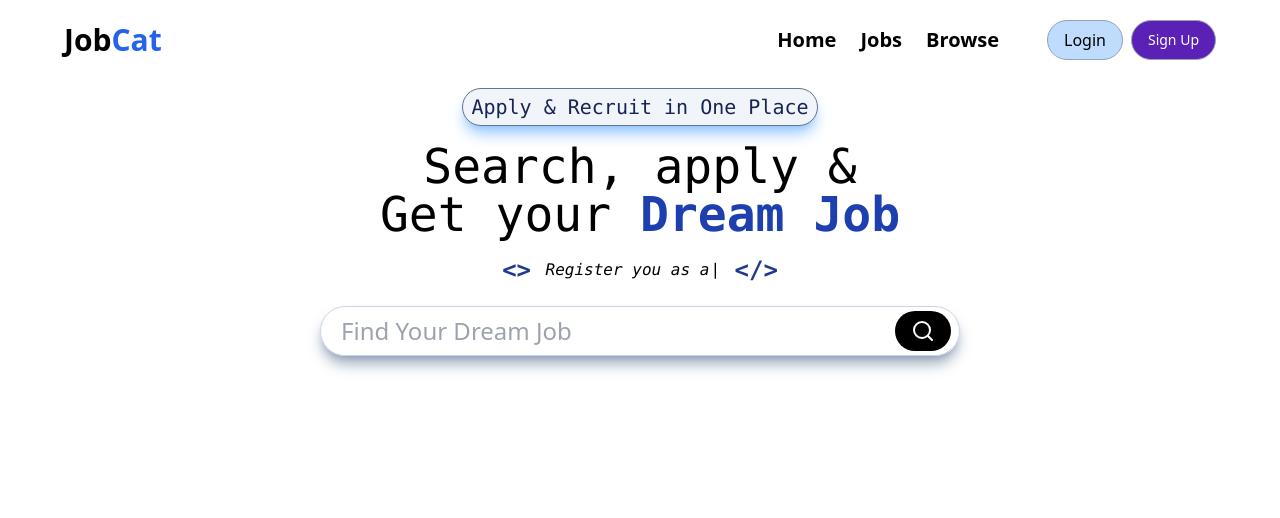
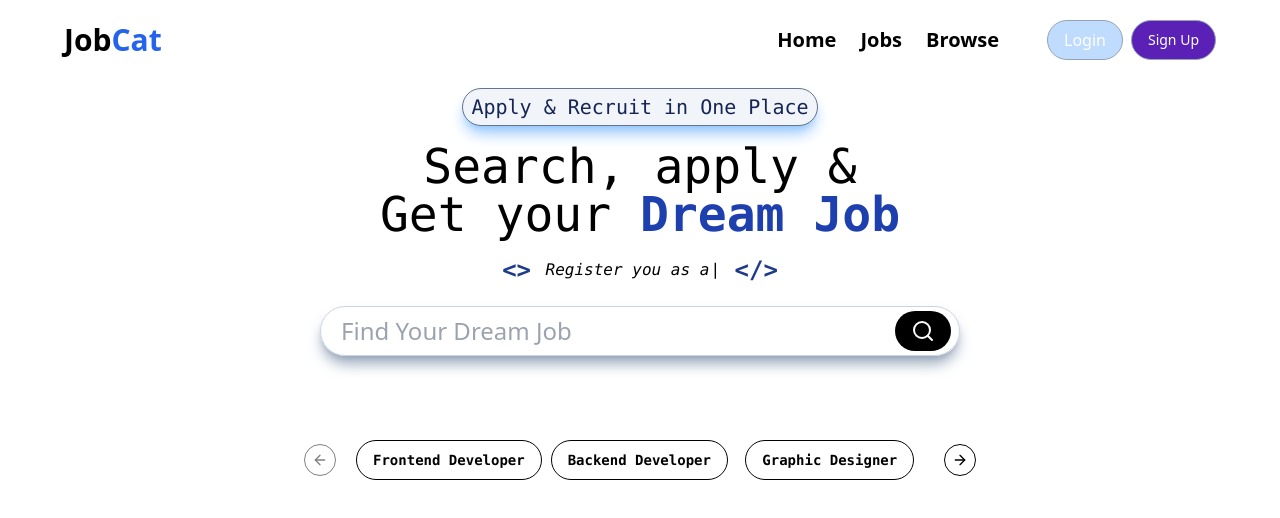
Before and after one commit to subhranil1101/job-portal, a React (Vite) app in the folder frontend/: page / in a window 1280 px wide. Shown: the top 518 px of the page. Built offline with nearby package versions, Linux system fonts and the light colour scheme.

Commit message:
carousel set

```diff
--- a/frontend/package.json
+++ b/frontend/package.json
@@ -18,6 +18,7 @@
     "axios": "^1.7.7",
     "class-variance-authority": "^0.7.0",
     "clsx": "^2.1.1",
+    "embla-carousel-react": "^8.3.0",
     "lucide-react": "^0.446.0",
     "next-themes": "^0.3.0",
     "react": "^18.3.1",
--- /dev/null
+++ b/frontend/src/components/CategoryCarousel.jsx
@@ -0,0 +1,31 @@
+import { Button } from "./ui/button"
+import { Carousel, CarouselContent, CarouselItem, CarouselNext, CarouselPrevious } from "./ui/carousel"
+
+const category = [
+      "Frontend Developer",
+      "Backend Developer",
+      "Graphic Designer",
+      "Fullstack Developer",
+      "Data Scientist"
+]
+const CategoryCarousel = () => {
+      return (
+            <div>
+                  <Carousel className="mx-auto w-full max-w-xl my-16" >
+                        <CarouselContent className="-ml-2">
+                              {category.map((cat, index) => {
+                                    return (
+                                          <CarouselItem key={index} className="md:basis-1/2 lg:basis-1/3 pl-3">
+                                                <Button variant="outline" className="hover:bg-gray-300 font-mono font-semibold rounded-full">{cat}</Button>
+                                          </CarouselItem>
+                                    )
+                              })}
+                        </CarouselContent>
+                        <CarouselPrevious />
+                        <CarouselNext />
+                  </Carousel>
+            </div>
+      )
+}
+
+export default CategoryCarousel
--- a/frontend/src/components/Home.jsx
+++ b/frontend/src/components/Home.jsx
@@ -1,3 +1,4 @@
+import CategoryCarousel from "./CategoryCarousel"
 import HeroSection from "./HeroSection"
 import Navbar from "./shared/Navbar"
 
@@ -6,6 +7,7 @@
             <div>
                   <Navbar />
                   <HeroSection />
+                  <CategoryCarousel />
             </div>
       )
 }
--- a/frontend/src/components/ui/button.jsx
+++ b/frontend/src/components/ui/button.jsx
@@ -9,7 +9,7 @@
   {
     variants: {
       variant: {
-        default: "bg-primary text-primary-foreground hover:bg-primary/90",
+        default: "bg-black text-white hover:bg-black/90",
         destructive:
           "bg-destructive text-destructive-foreground hover:bg-destructive/90",
         outline:
--- /dev/null
+++ b/frontend/src/components/ui/carousel.jsx
@@ -0,0 +1,193 @@
+import * as React from "react"
+import useEmblaCarousel from "embla-carousel-react";
+import { ArrowLeft, ArrowRight } from "lucide-react"
+
+import { cn } from "@/lib/utils"
+import { Button } from "@/components/ui/button"
+
+const CarouselContext = React.createContext(null)
+
+function useCarousel() {
+  const context = React.useContext(CarouselContext)
+
+  if (!context) {
+    throw new Error("useCarousel must be used within a <Carousel />")
+  }
+
+  return context
+}
+
+const Carousel = React.forwardRef((
+  {
+    orientation = "horizontal",
+    opts,
+    setApi,
+    plugins,
+    className,
+    children,
+    ...props
+  },
+  ref
+) => {
+  const [carouselRef, api] = useEmblaCarousel({
+    ...opts,
+    axis: orientation === "horizontal" ? "x" : "y",
+  }, plugins)
+  const [canScrollPrev, setCanScrollPrev] = React.useState(false)
+  const [canScrollNext, setCanScrollNext] = React.useState(false)
+
+  const onSelect = React.useCallback((api) => {
+    if (!api) {
+      return
+    }
+
+    setCanScrollPrev(api.canScrollPrev())
+    setCanScrollNext(api.canScrollNext())
+  }, [])
+
+  const scrollPrev = React.useCallback(() => {
+    api?.scrollPrev()
+  }, [api])
+
+  const scrollNext = React.useCallback(() => {
+    api?.scrollNext()
+  }, [api])
+
+  const handleKeyDown = React.useCallback((event) => {
+    if (event.key === "ArrowLeft") {
+      event.preventDefault()
+      scrollPrev()
+    } else if (event.key === "ArrowRight") {
+      event.preventDefault()
+      scrollNext()
+    }
+  }, [scrollPrev, scrollNext])
+
+  React.useEffect(() => {
+    if (!api || !setApi) {
+      return
+    }
+
+    setApi(api)
+  }, [api, setApi])
+
+  React.useEffect(() => {
+    if (!api) {
+      return
+    }
+
+    onSelect(api)
+    api.on("reInit", onSelect)
+    api.on("select", onSelect)
+
+    return () => {
+      api?.off("select", onSelect)
+    };
+  }, [api, onSelect])
+
+  return (
+    (<CarouselContext.Provider
+      value={{
+        carouselRef,
+        api: api,
+        opts,
+        orientation:
+          orientation || (opts?.axis === "y" ? "vertical" : "horizontal"),
+        scrollPrev,
+        scrollNext,
+        canScrollPrev,
+        canScrollNext,
+      }}>
+      <div
+        ref={ref}
+        onKeyDownCapture={handleKeyDown}
+        className={cn("relative", className)}
+        role="region"
+        aria-roledescription="carousel"
+        {...props}>
+        {children}
+      </div>
+    </CarouselContext.Provider>)
+  );
+})
+Carousel.displayName = "Carousel"
+
+const CarouselContent = React.forwardRef(({ className, ...props }, ref) => {
+  const { carouselRef, orientation } = useCarousel()
+
+  return (
+    (<div ref={carouselRef} className="overflow-hidden">
+      <div
+        ref={ref}
+        className={cn(
+          "flex",
+          orientation === "horizontal" ? "-ml-4" : "-mt-4 flex-col",
+          className
+        )}
+        {...props} />
+    </div>)
+  );
+})
+CarouselContent.displayName = "CarouselContent"
+
+const CarouselItem = React.forwardRef(({ className, ...props }, ref) => {
+  const { orientation } = useCarousel()
+
+  return (
+    (<div
+      ref={ref}
+      role="group"
+      aria-roledescription="slide"
+      className={cn(
+        "min-w-0 shrink-0 grow-0 basis-full",
+        orientation === "horizontal" ? "pl-4" : "pt-4",
+        className
+      )}
+      {...props} />)
+  );
+})
+CarouselItem.displayName = "CarouselItem"
+
+const CarouselPrevious = React.forwardRef(({ className, variant = "outline", size = "icon", ...props }, ref) => {
+  const { orientation, scrollPrev, canScrollPrev } = useCarousel()
+
+  return (
+    (<Button
+      ref={ref}
+      variant={variant}
+      size={size}
+      className={cn("absolute  h-8 w-8 rounded-full", orientation === "horizontal"
+        ? "-left-12 top-1/2 -translate-y-1/2"
+        : "-top-12 left-1/2 -translate-x-1/2 rotate-90", className)}
+      disabled={!canScrollPrev}
+      onClick={scrollPrev}
+      {...props}>
+      <ArrowLeft className="h-4 w-4" />
+      <span className="sr-only">Previous slide</span>
+    </Button>)
+  );
+})
+CarouselPrevious.displayName = "CarouselPrevious"
+
+const CarouselNext = React.forwardRef(({ className, variant = "outline", size = "icon", ...props }, ref) => {
+  const { orientation, scrollNext, canScrollNext } = useCarousel()
+
+  return (
+    (<Button
+      ref={ref}
+      variant={variant}
+      size={size}
+      className={cn("absolute h-8 w-8 rounded-full", orientation === "horizontal"
+        ? "-right-12 top-1/2 -translate-y-1/2"
+        : "-bottom-12 left-1/2 -translate-x-1/2 rotate-90", className)}
+      disabled={!canScrollNext}
+      onClick={scrollNext}
+      {...props}>
+      <ArrowRight className="h-4 w-4" />
+      <span className="sr-only">Next slide</span>
+    </Button>)
+  );
+})
+CarouselNext.displayName = "CarouselNext"
+
+export { Carousel, CarouselContent, CarouselItem, CarouselPrevious, CarouselNext };
```
Also changed, not shown: 1 other file (tests, documents, lock files or other folders).
